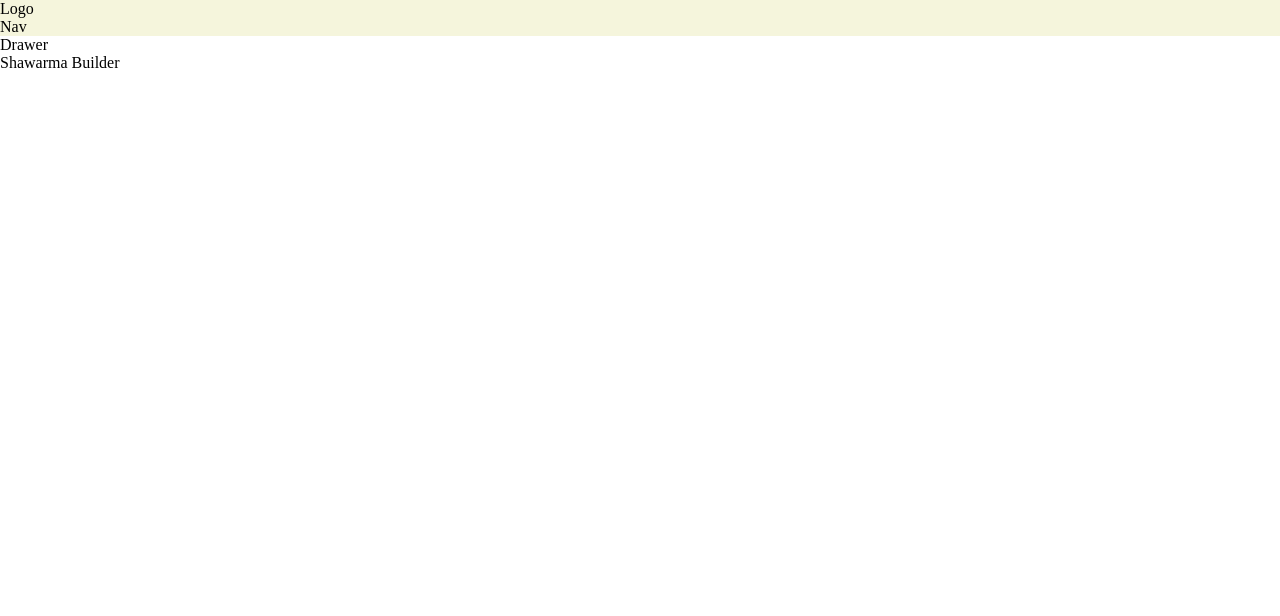
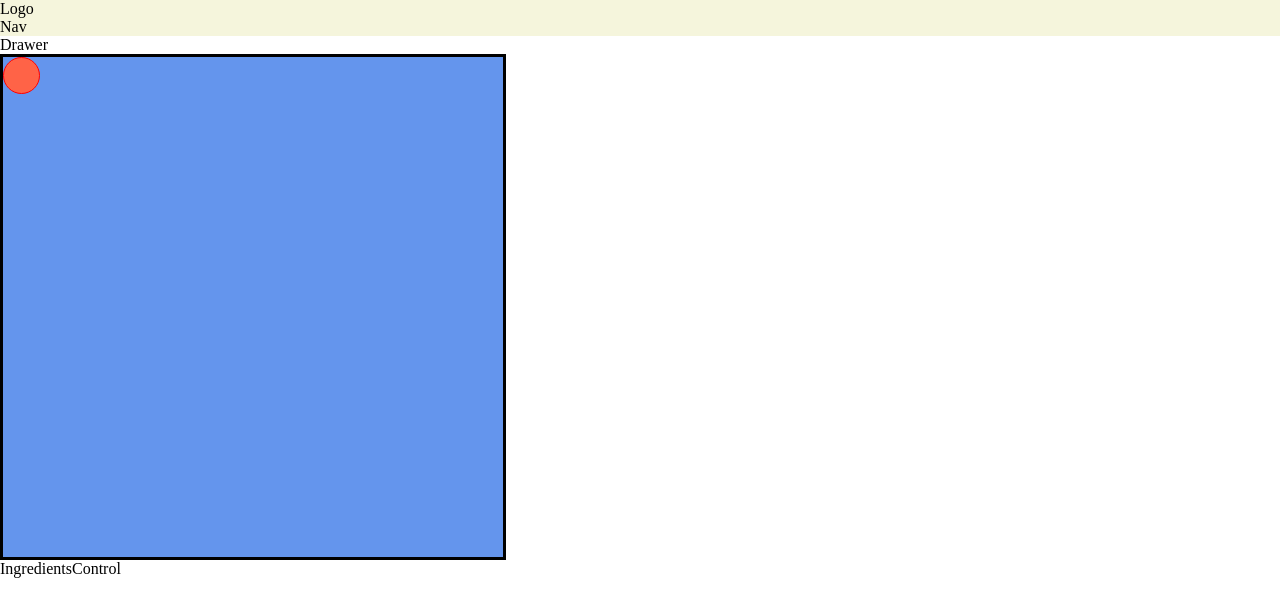
Before and after one commit to bayel-bakytov/shawarma-builder, a React (Create React App) app: page / in a window 1280 px wide. Shown: the top 616 px of the page. Built offline with nearby package versions, Linux system fonts and the light colour scheme.

Commit message:
New Conponents ShawarmaBuilder, ShawarmaIngredients,Ingredients

```diff
--- a/src/App.js
+++ b/src/App.js
@@ -1,12 +1,13 @@
 import React from 'react';
 import './App.css';
 import Layout from './components/Layout/Layout';
+import ShawarmaBuilder from './containers/ShawarmaBuilder/ShawarmaBuilder';
 
 export default  () => {
   return (
     <div className="App">
       <Layout>
-        Shawarma Builder
+        <ShawarmaBuilder/>
       </Layout>
     </div>
   );
--- a/src/components/Layout/Layout.js
+++ b/src/components/Layout/Layout.js
@@ -1,9 +1,10 @@
 import React from 'react'
 import Drawer from './Drawer/Drawer';
 import Toolbar from './Toolbar/Toolbar';
+import classes from './Layout.module.css';
 
 export default ({children}) => (
-        <div className="Layout">
+        <div className={classes.Layout}>
             <Toolbar/>
             <Drawer/>
             {children}
--- /dev/null
+++ b/src/components/ShawarmaBuilder/ShawarmaIngredients/Ingredients/Ingredients.js
@@ -0,0 +1,9 @@
+import React from 'react';
+import classes from "./Ingredients.module.css";
+
+
+export default () => (
+        <div className={classes.Ingredients}>
+
+        </div>
+);
--- /dev/null
+++ b/src/components/ShawarmaBuilder/ShawarmaIngredients/Ingredients/Ingredients.module.css
@@ -0,0 +1,7 @@
+.Ingredients {
+    height: 35px;
+    width: 35px;
+    background-color: tomato;
+    border: 1px solid red;
+    border-radius: 100%;
+}
--- /dev/null
+++ b/src/components/ShawarmaBuilder/ShawarmaIngredients/ShawarmaIngredients.js
@@ -0,0 +1,11 @@
+import React from 'react';
+import Ingredients from './Ingredients/Ingredients';
+import classes from "./ShawarmaIngredients.module.css";
+
+
+
+export default () => (
+        <div className={classes.ShawarmaIngredients}>
+          <Ingredients />
+        </div>
+);
--- /dev/null
+++ b/src/components/ShawarmaBuilder/ShawarmaIngredients/ShawarmaIngredients.module.css
@@ -0,0 +1,10 @@
+.ShawarmaIngredients {
+     border: 3px solid black;
+     background-color: cornflowerblue;
+     width: 500px;
+     height: 500px;
+     display: flex;
+     flex-flow: row wrap;
+     align-content: flex-start;
+     overflow: hidden;
+}
--- /dev/null
+++ b/src/containers/ShawarmaBuilder/ShawarmaBuilder.js
@@ -0,0 +1,11 @@
+import React from 'react';
+import ShawarmaIngredients from "../../components/ShawarmaBuilder/ShawarmaIngredients/ShawarmaIngredients";
+import classes from "./ShawarmaBuilder.module.css";
+
+
+export default () => (
+        <div className={classes.ShawarmaBuilder}>
+           <ShawarmaIngredients />
+           IngredientsControl
+        </div>
+);
```
Also changed, not shown: src/components/Layout/Layout.module.css (added), src/containers/ShawarmaBuilder/ShawarmaBuilder.module.css (added).
